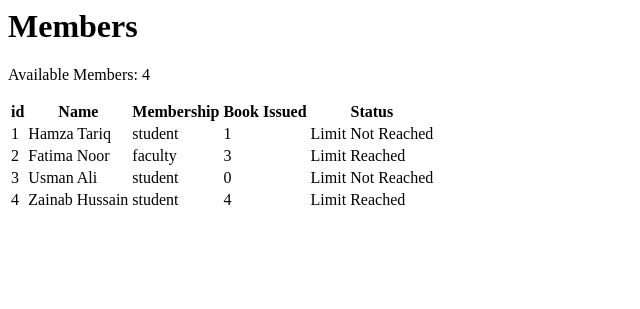
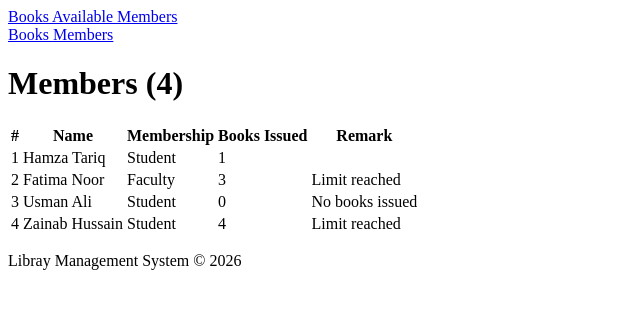
Before and after one commit to Faizan-Asif2/Library_Management-Django, a Django app: page /members/ in a window 1280 px wide. Shown: the top 309 px of the page, without its empty margins (0-640 px from the left). Run offline with Django 5.2, Linux system fonts and the light colour scheme.

Commit message:
updated member_list in members

```diff
--- a/members/templates/members/member_list.html
+++ b/members/templates/members/member_list.html
@@ -1,18 +1,20 @@
+{% extends 'base.html' %}
+
+{% block title %}Members — Library Management System{% endblock %}
+
 {% block content %}
 
-<h1>{{ page_title|title }}</h1>
+<h1>Members ({{ members|length }})</h1>
 
-<p>Available Members: {{ members|length }}</p>
-
-<table>
+<table class="book-table">
 
     <thead>
         <tr>
-            <th>id</th>
+            <th>#</th>
             <th>Name</th>
             <th>Membership</th>
-            <th>Book Issued</th>
-            <th>Status</th>
+            <th>Books Issued</th>
+            <th>Remark</th>
         </tr>
     </thead>
 
@@ -26,24 +28,24 @@
 
             <td>{{ member.name }}</td>
 
-            <td>{{ member.membership }}</td>
+            <td>{{ member.membership|title }}</td>
 
             <td>{{ member.book_issued }}</td>
 
-            {%if member.book_issued > 2 %}
-                <td>Limit Reached</td>
-            {%else%}
-                <td>Limit Not Reached</td>
-            {%endif%}
+            <td>
+                {% if member.book_issued >= 3 %}
+                    Limit reached
+                {% elif member.book_issued == 0 %}
+                    No books issued
+                {% endif %}
+            </td>
 
         </tr>
 
         {% empty %}
 
         <tr>
-            <td colspan="6">
-                No Members found!
-            </td>
+            <td colspan="5">No Members found!</td>
         </tr>
 
         {% endfor %}
```
